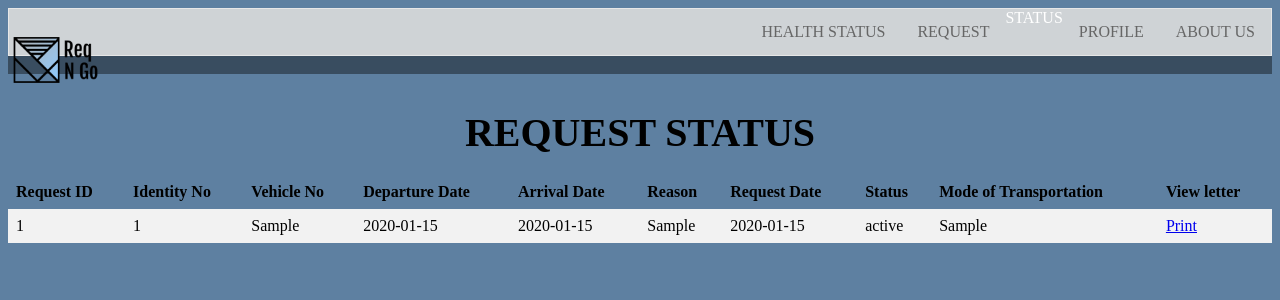
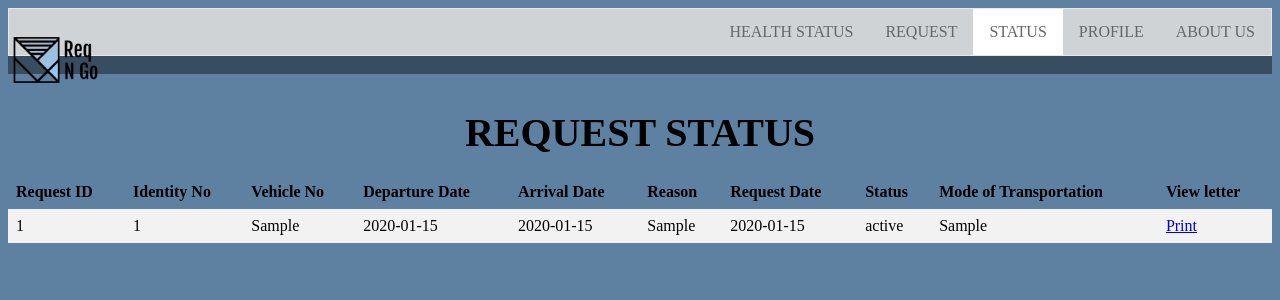
Before and after one commit to azri41/Req-N-Go, a PHP site: page /pages/user/request/request-status.php in a window 1280 px wide. Shown: the top 300 px of the page. Run offline with PHP 8.4, Linux system fonts and the light colour scheme; tables that the repository leaves empty hold one stand-in row (values such as "Sample post").

Commit message:
Add files via upload

```diff
--- a/pages/user/request/request-status.php
+++ b/pages/user/request/request-status.php
@@ -59,7 +59,7 @@ tr:nth-child(even) {background-color: #f2f2f2;}
 <div class="navRight">
   <li><a href="../health/form.php">HEALTH STATUS</a></li>
   <li><a href="request-main.php">REQUEST</a></li>
-  <li style="color: white" href="request-status.php">STATUS</a></li>
+  <li><a style="background-color: white" href="request-status.php">STATUS</a></li>
   <li><a href="../profile/Profile.php">PROFILE</a></li>
   <li><a href="../homescreen/about-us.php">ABOUT US</a></li>
 </div>
```
